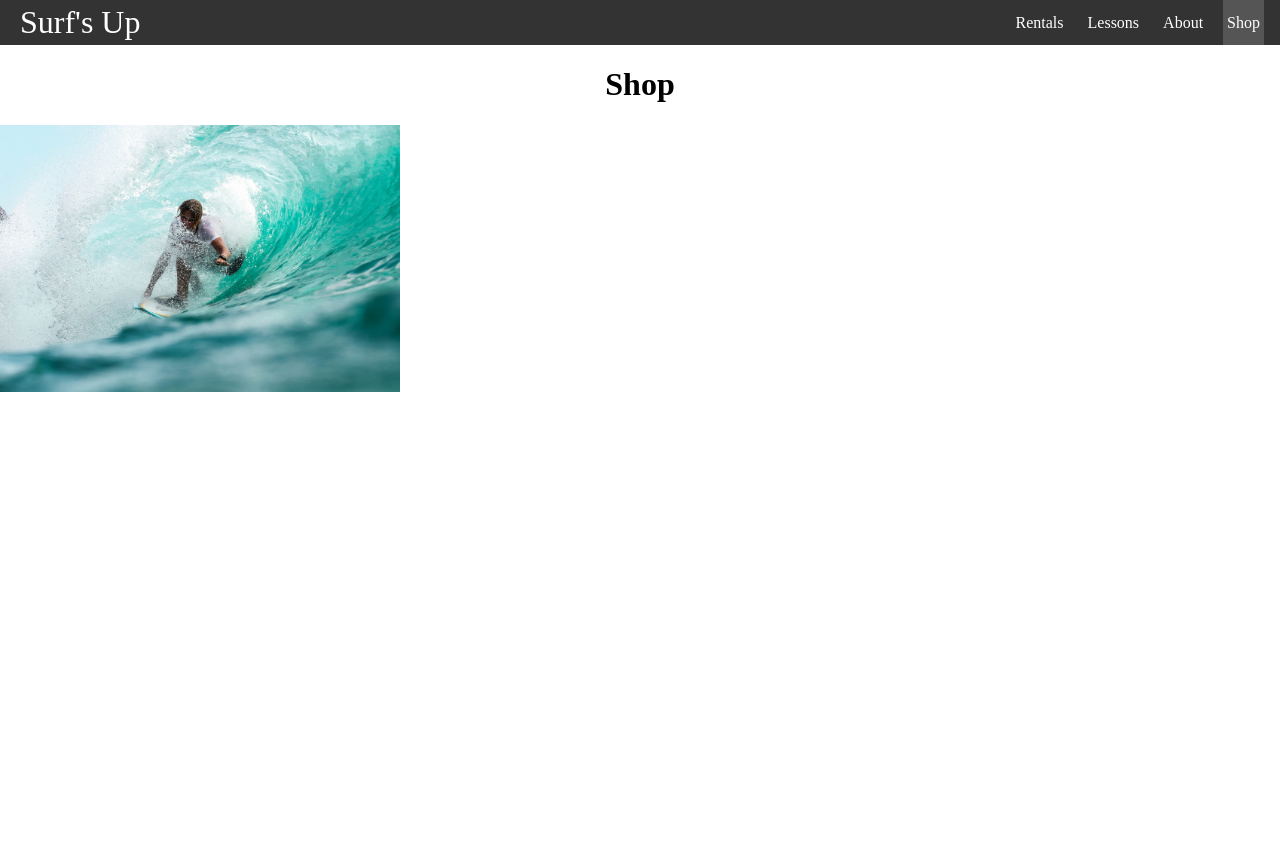
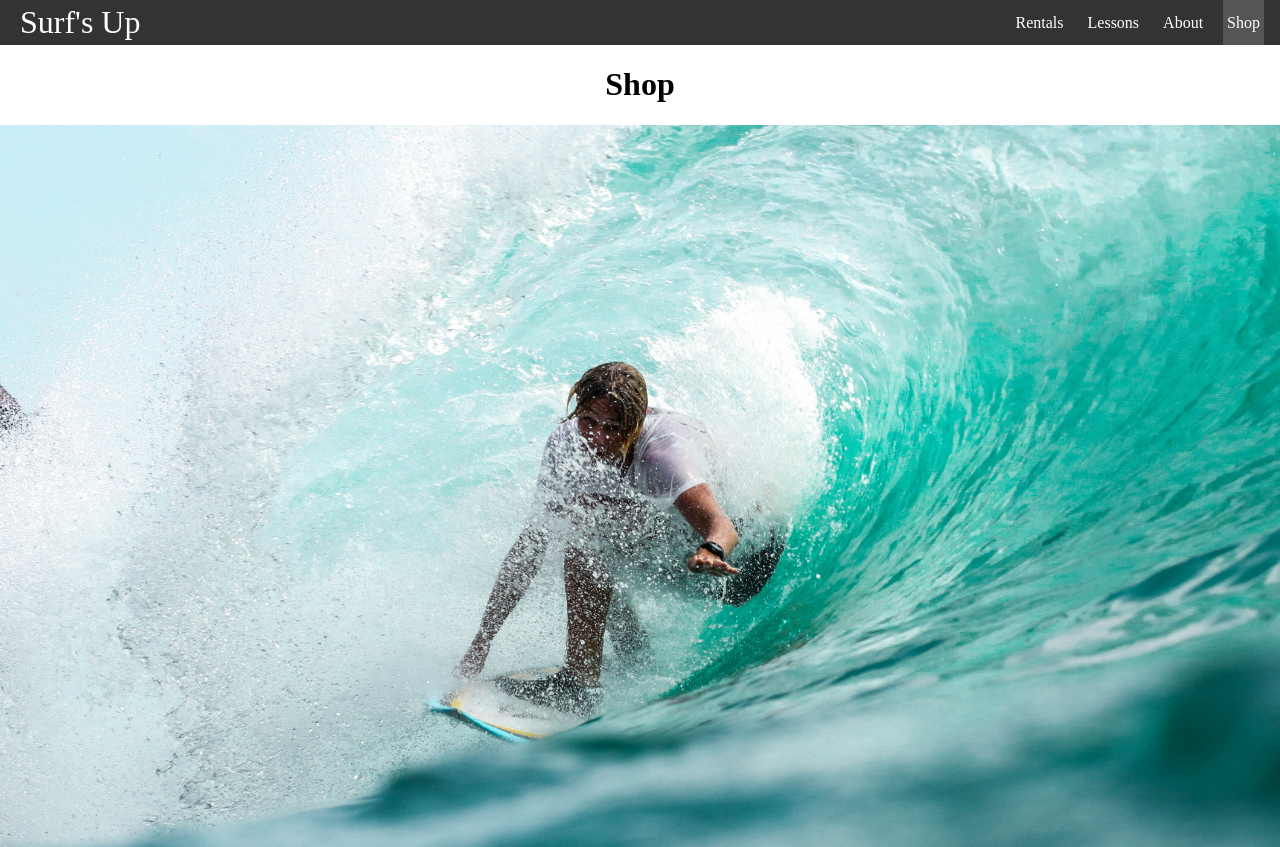
Before and after one commit to DeyaCard/surfshop, a React (Create React App) app: page /shop in a window 1280 px wide. Shown: the top 847 px of the page. Before the commit the page ends 800 px from the top, so only its background shows below. Built offline with nearby package versions, Linux system fonts and the light colour scheme.

Commit message:
Add Footer.js

```diff
--- a/src/App.js
+++ b/src/App.js
@@ -6,6 +6,7 @@ import Lessons from "./pages/Lessons"
 import About from "./pages/About"
 import Shop from "./pages/Shop"
 import mainImage from "./img/main.jpg"
+import "./styles.css"
 import { Route, Routes } from "react-router-dom"
 
 
--- a/src/styles.css
+++ b/src/styles.css
@@ -11,8 +11,7 @@ img {
 }
 
 .main-image {
-    width: 400px;
-    align-items: center;
+    width: 100%;
 }
 
 .container {
```
Also changed, not shown: Footer.js (added, +24 -0 lines), Footer.css (added).
